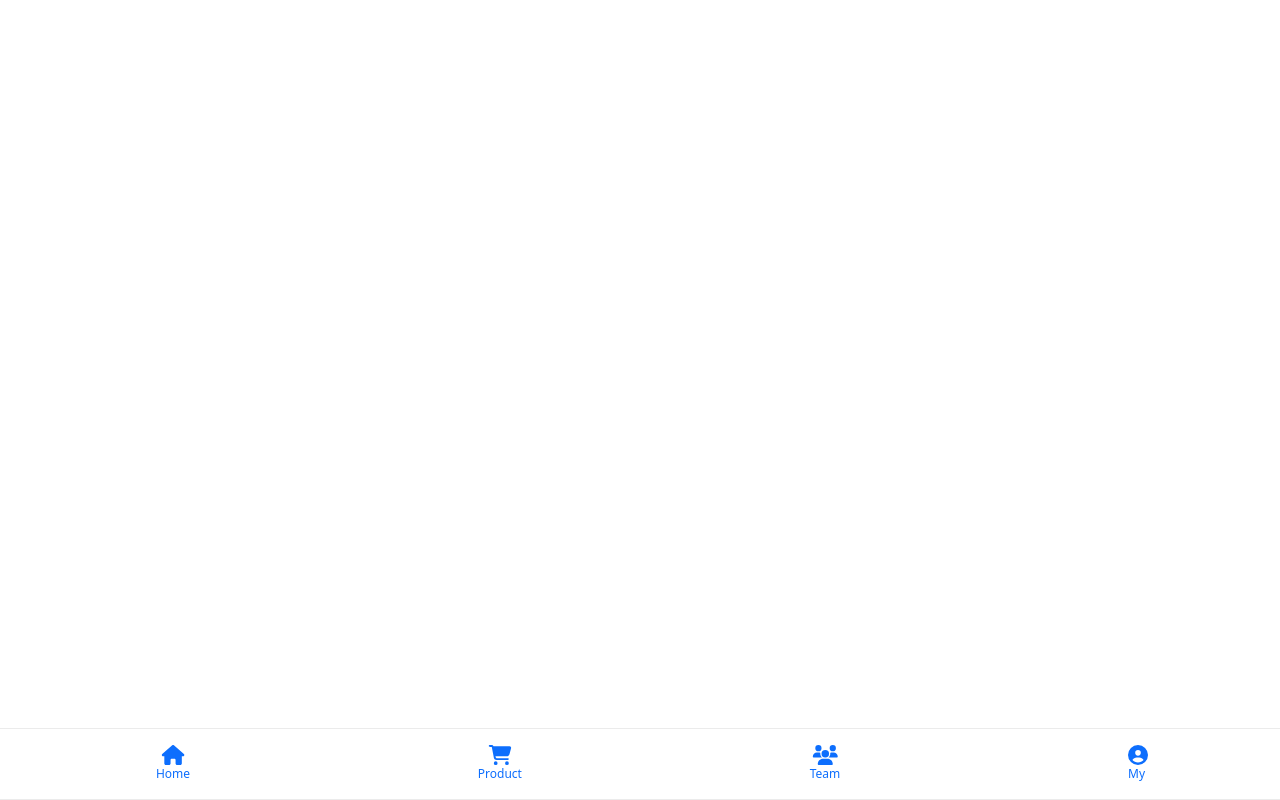
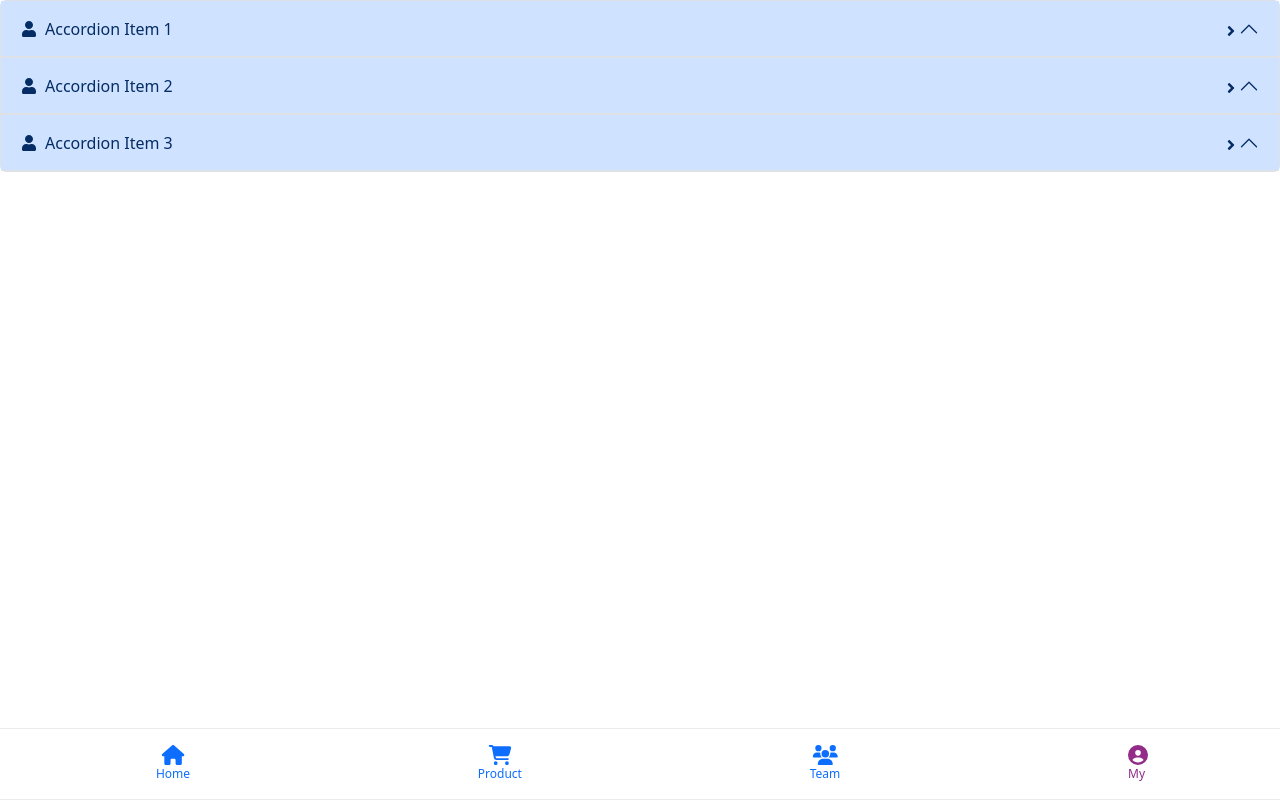
Before and after one commit to Roshan8026/ecommerce_react, a React (Create React App) app: page /my-components in a window 1280 px wide. Built offline with nearby package versions, Linux system fonts and the light colour scheme.

Commit message:
create myComponent

```diff
--- a/package.json
+++ b/package.json
@@ -14,6 +14,7 @@
     "react": "^18.2.0",
     "react-bootstrap": "^2.10.2",
     "react-dom": "^18.2.0",
+    "react-icons": "^5.0.1",
     "react-router": "^6.22.3",
     "react-router-dom": "^6.22.3",
     "react-scripts": "5.0.1",
--- a/src/App.js
+++ b/src/App.js
@@ -9,6 +9,7 @@ import Navigation from './component/Navigation.js';
 import Login from './component/Login.jsx';
 import ResetPassword from './component/ResetPassword.jsx';
 import ProductComponent from './component/ProductComponent.jsx';
+import MyComponent from './component/MyComponent.jsx';
 
 const App = () => {
   const [isLoggedIn, setIsLoggedIn] = useState(true); // Assuming initial state is not logged in
@@ -21,6 +22,7 @@ const App = () => {
         <Routes>
           <Route path="/home" element={<HomePage />} />
           <Route path='/products' element={<ProductComponent />} />
+          <Route path='/my-components' element={<MyComponent />} />
         </Routes>
         </div>
       </Router>
--- /dev/null
+++ b/src/component/MyComponent.css
@@ -0,0 +1,11 @@
+.user-icon {
+    margin-right: 8px; /* Adjust the gap between the icon and the title */
+  }
+
+  .accordion-title {
+    flex-grow: 1; /* Allow the title to take up remaining space */
+  }
+
+  .arrow-icon {
+    margin-left: 8px; /* Adjust the gap between the title and the arrow */
+  }
--- /dev/null
+++ b/src/component/MyComponent.jsx
@@ -0,0 +1,44 @@
+import React, { useState } from 'react';
+import { FaUser, FaAngleRight } from 'react-icons/fa'; // Importing the user and right arrow icons
+import './MyComponent.css'; // Import your CSS file for styling
+
+const MyComponent = () => {
+  const [accordionItems, setAccordionItems] = useState([
+    { id: 1, title: "Accordion Item 1", isOpen: false },
+    { id: 2, title: "Accordion Item 2", isOpen: false },
+    { id: 3, title: "Accordion Item 3", isOpen: false },
+  ]);
+
+  const toggleAccordion = (id) => {
+    const updatedItems = accordionItems.map(item =>
+      item.id === id ? { ...item, isOpen: !item.isOpen } : { ...item, isOpen: false }
+    );
+    setAccordionItems(updatedItems);
+  };
+
+  return (
+    <div className="my-component">
+      <div className="accordion">
+        {accordionItems.map(item => (
+          <div className="accordion-item" key={item.id}>
+            <button
+              className={`accordion-button ${item.isOpen ? 'active' : ''}`}
+              type="button"
+              onClick={() => toggleAccordion(item.id)}
+            >
+              <FaUser className="user-icon" /> {/* User icon */}
+              <span className="accordion-title">{item.title}</span>
+              {!item.isOpen && (
+                <span className="arrow-icon">
+                  <FaAngleRight /> {/* Right arrow icon */}
+                </span>
+              )}
+            </button>
+          </div>
+        ))}
+      </div>
+    </div>
+  );
+};
+
+export default MyComponent;
--- a/src/component/Navigation.js
+++ b/src/component/Navigation.js
@@ -19,7 +19,7 @@ const tabs = [{
     icon: faUsers,
     label: "Team"
 }, {
-    route: "/my",
+    route: "/my-components",
     icon: faUserCircle,
     label: "My"
 }]
```
Also changed, not shown: 1 other file (tests, documents, lock files or other folders).
